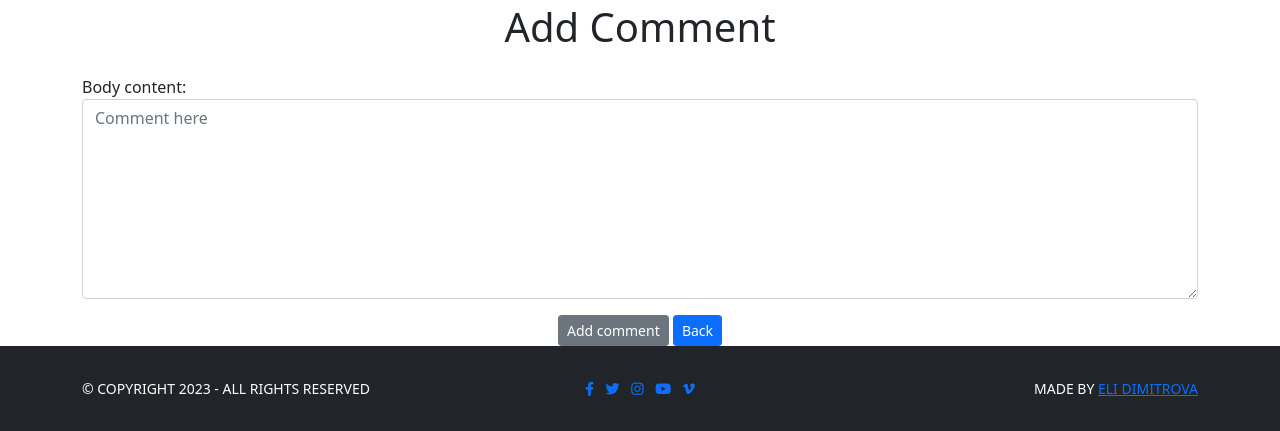
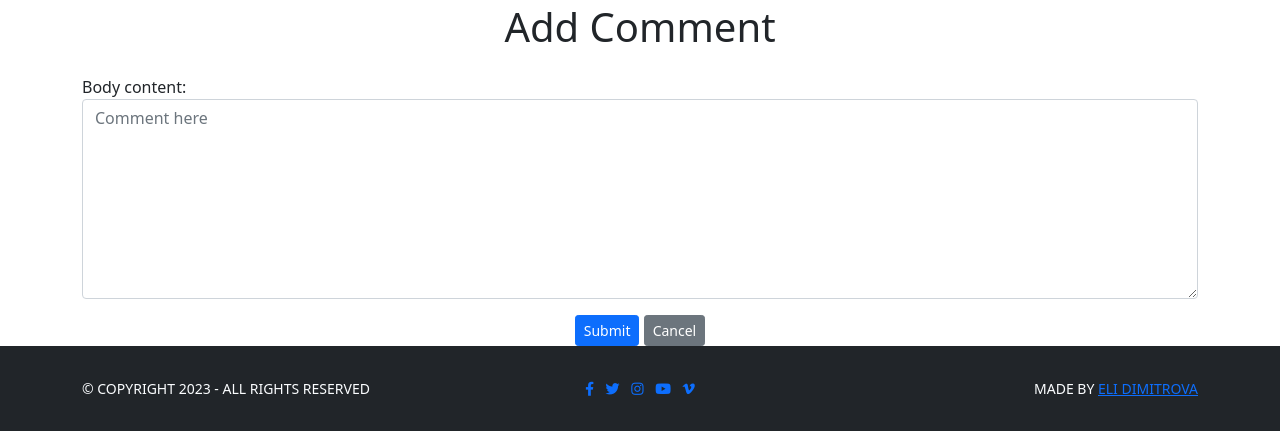
Before and after one commit to Delfinistkata/the-roaming-nomad, a Django app: page /templates/1/comment/ in a window 1280 px wide. Shown: the part 493-924 px from the top of the page. Run offline with Django 3.2, Linux system fonts and the light colour scheme; the visitor is signed in with stand-in values (Sample User, id 1); some libraries are stand-ins or nearby versions; grey boxes are pictures that could not be loaded.

Commit message:
Change class buttons

```diff
--- a/templates/add_comment.html
+++ b/templates/add_comment.html
@@ -14,21 +14,17 @@
         {{ form.as_p }}
 
         <div class="text-center">
-            <button type= "submit" class= "btn btn-secondary btn-sm">Add comment</button>
-            <a href="{% url 'home' %}" class="btn btn-primary btn-sm">Back</a>
+            <button type= "submit" class= "btn btn-primary btn-sm">Submit</button>
+            <a href="{% url 'home' %}" class="btn btn-secondary btn-sm">Cancel</a>
         </div>
     </form>
 </div>
 
 {% else %}
 <div>
-    You are not authorised for this activity! Please log in to your profile.
+    You are not authorised for this activity! Please login to your profile.
 </div>
-
-<a href="{% url 'account_signup' %}" class="btn btn-primary btn-sm">Register</a>
-<a href="{% url 'account_login' %}" class="btn btn-primary btn-sm">LogIn</a>
-
-
+<a href="{% url 'login' %}" class="btn btn-primary btn-sm">Login</a>
 {% endif %}
 
 {% endblock %}
```
